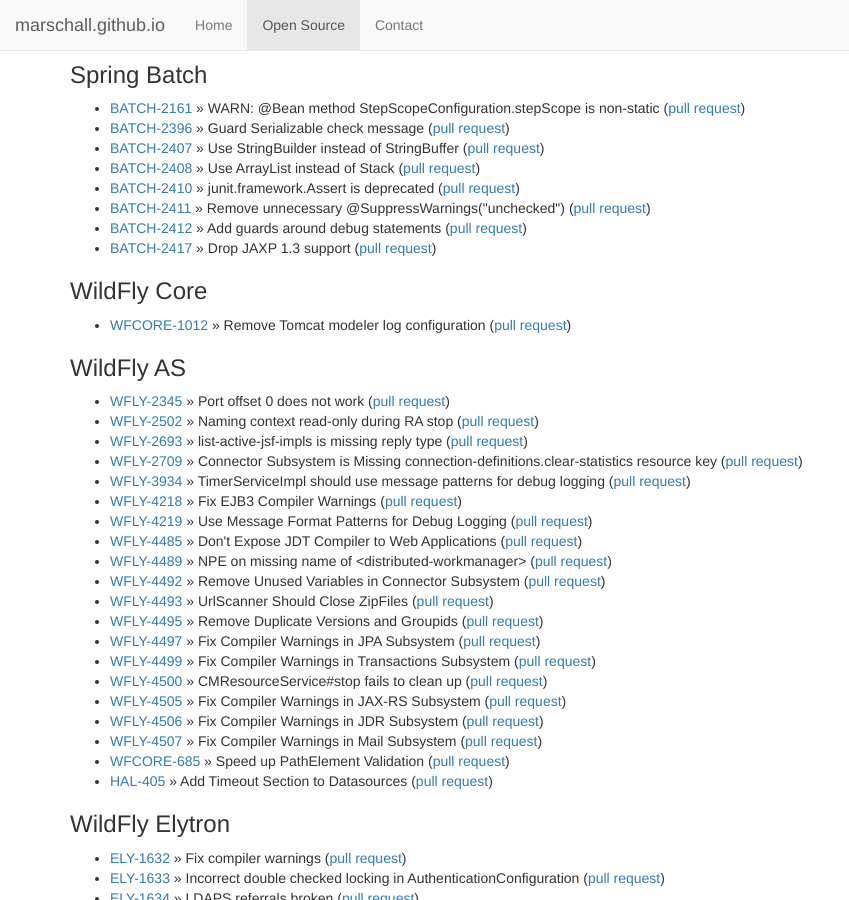
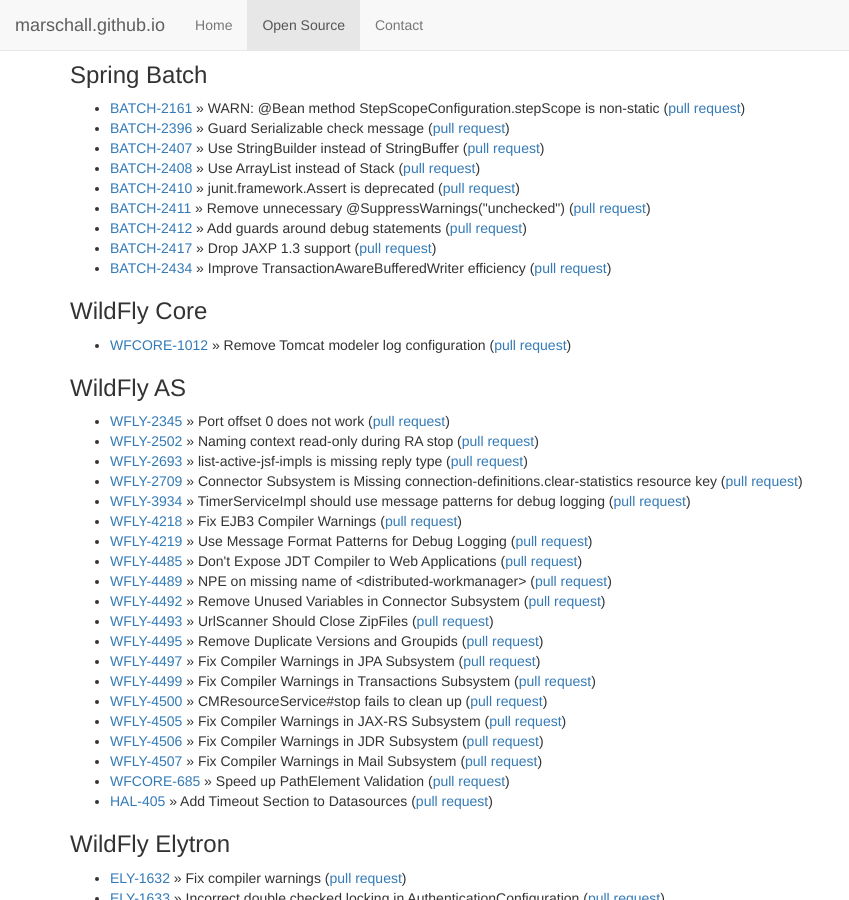
Before and after one commit to marschall/marschall.github.com, a Jekyll site: the page built from open-source.html, in a window 1280 px wide and 900 px high, scrolled down 1787 px. Shown: the whole window, without its empty margins (0-849 px from the left). Built offline with Jekyll 4.4.1, drawn with Linux system fonts in a browser that asks for light colours.

Commit message:
add BATCH-2434

```diff
--- a/open-source.html
+++ b/open-source.html
@@ -127,6 +127,7 @@
   <li><a href="https://jira.spring.io/browse/BATCH-2411">BATCH-2411</a> &raquo; Remove unnecessary @SuppressWarnings("unchecked") (<a href="https://github.com/spring-projects/spring-batch/pull/382">pull request</a>)</li>
   <li><a href="https://jira.spring.io/browse/BATCH-2412">BATCH-2412</a> &raquo; Add guards around debug statements (<a href="https://github.com/spring-projects/spring-batch/pull/383">pull request</a>)</li>
   <li><a href="https://jira.spring.io/browse/BATCH-2417">BATCH-2417</a> &raquo; Drop JAXP 1.3 support (<a href="https://github.com/spring-projects/spring-batch/pull/384">pull request</a>)</li>
+  <li><a href="https://jira.spring.io/browse/BATCH-2434">BATCH-2434</a> &raquo; Improve TransactionAwareBufferedWriter efficiency (<a href="https://github.com/spring-projects/spring-batch/pull/387">pull request</a>)</li>
 </ul>
 <h3>WildFly Core</h3>
 <ul>
```
